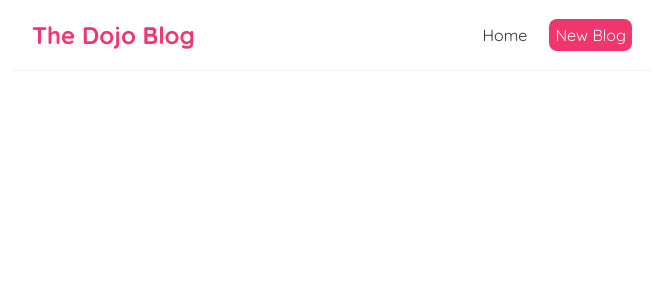
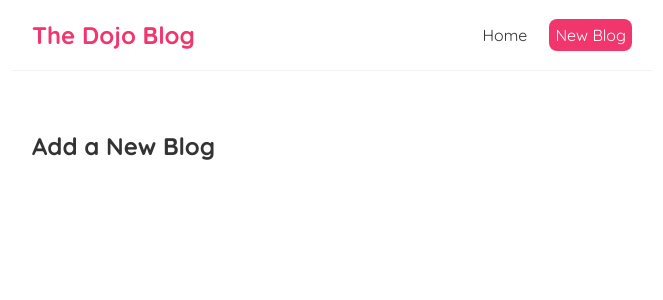
Before and after one commit to yagomateos/dojo-blog-second, a React (Create React App) app: page /create in a window 1280 px wide. Shown: the top 300 px of the page, without its empty margins (308-971 px from the left). Built offline with nearby package versions, Linux system fonts and the light colour scheme.

Commit message:
exact match routes

```diff
--- a/src/App.js
+++ b/src/App.js
@@ -1,6 +1,7 @@
 import Navbar from "./Navbar";
 import Home from "./Home";
 import { BrowserRouter as Router, Route, Switch } from "react-router-dom";
+import Create from "./Create";
 
 function App() {
   return (
@@ -12,6 +13,9 @@ function App() {
         <Route exact path="/">
           <Home />
         </Route>
+        <Route path="/create">
+          <Create />
+        </Route>
         </Switch>
       </div>
     </div>
--- /dev/null
+++ b/src/Create.js
@@ -0,0 +1,9 @@
+const Create = () => {
+    return (
+        <div className="create">
+            <h2>Add a New Blog</h2>
+        </div>
+    );
+}
+
+export default Create ;
```
